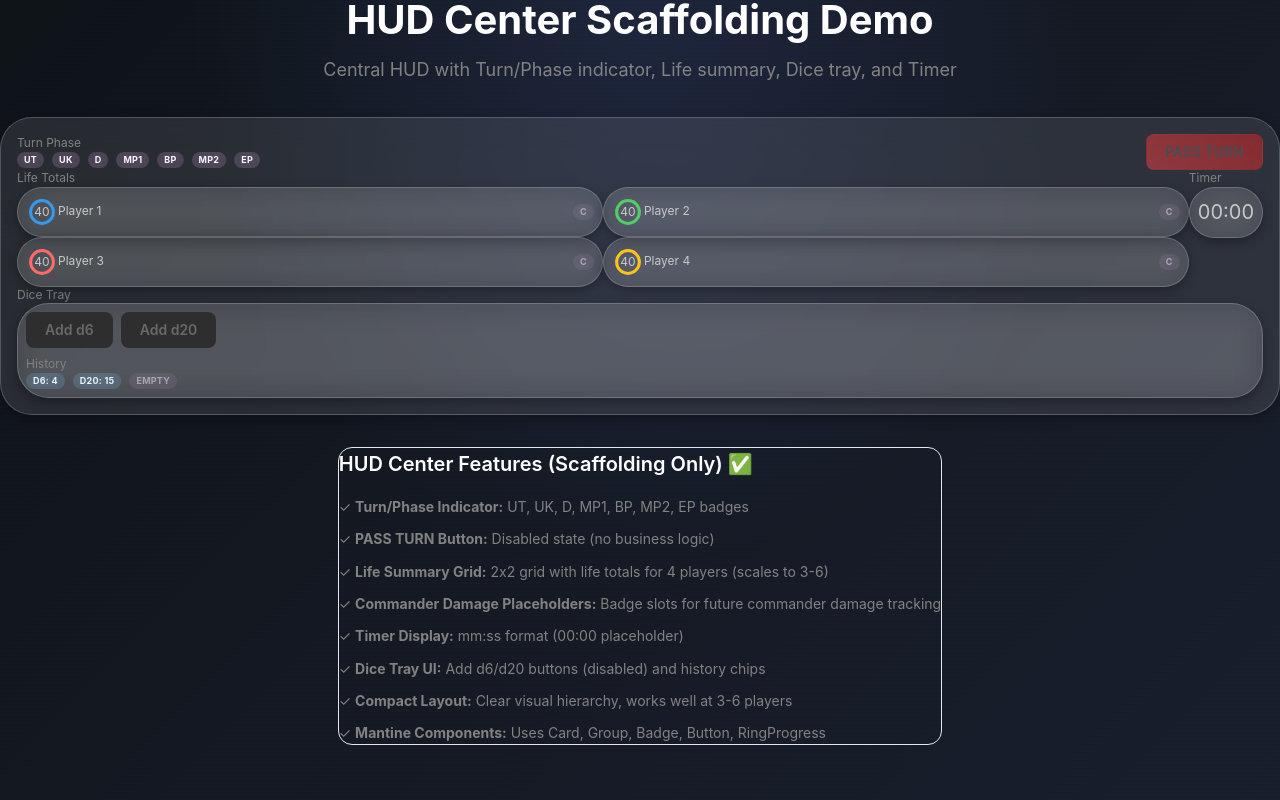
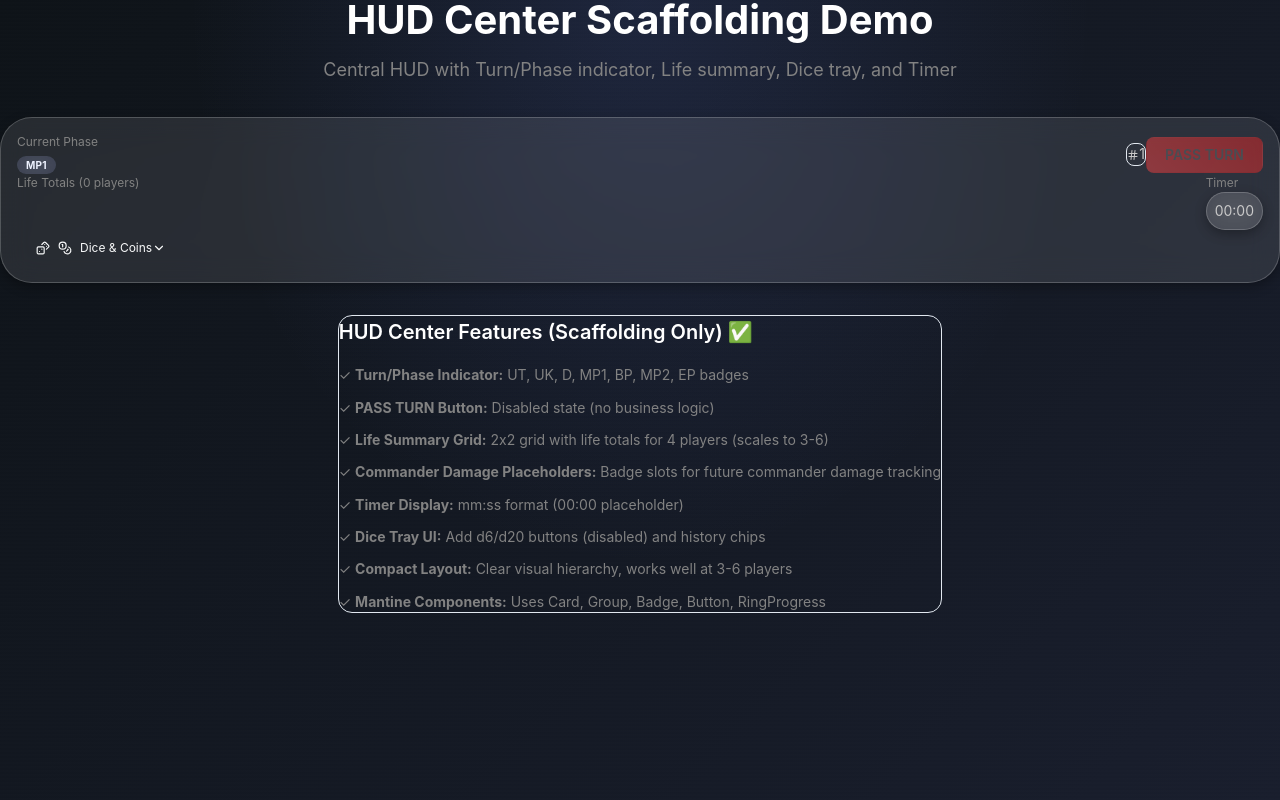
Before and after one commit to MauLom/MTG-friends, a Next.js app: page /hud-demo in a window 1280 px wide. Built offline with nearby package versions, Linux system fonts and the light colour scheme.

Commit message:
Layout changes

```diff
--- a/src/components/game/GameScreen.tsx
+++ b/src/components/game/GameScreen.tsx
@@ -25,7 +25,7 @@ export default function GameScreen() {
       <GameHeader />
       <PlayersArea />
       <GameBoard />
-      {/* <Chat /> */}
+      <Chat />
     </div>
   );
 }
--- a/src/components/game/panels/HudCenter.tsx
+++ b/src/components/game/panels/HudCenter.tsx
@@ -1,8 +1,10 @@
 'use client';
 
-import React from 'react';
-import { Group, Stack, Text, RingProgress } from '@mantine/core';
+import React, { useState } from 'react';
+import { Group, Stack, Text, RingProgress, Collapse, Tooltip } from '@mantine/core';
 import { Card, Button, Badge } from '@/components/ui';
+import { ChevronDown, ChevronUp, Dices, Coins, Hash } from 'lucide-react';
+import { useGameStore } from '@/lib/store';
 
 export interface HudCenterProps extends React.HTMLAttributes<HTMLDivElement> {
   className?: string;
@@ -15,28 +17,29 @@ const GAME_PHASES: GamePhase[] = ['UT', 'UK', 'D', 'MP1', 'BP', 'MP2', 'EP'];
 // Commander format starting life total
 const STARTING_LIFE = 40;
 
-// Mock player data for scaffolding (3-6 players)
-// Colors correspond to Mantine's color system
-const MOCK_PLAYERS = [
-  { name: 'Player 1', life: STARTING_LIFE, color: 'blue' },
-  { name: 'Player 2', life: STARTING_LIFE, color: 'green' },
-  { name: 'Player 3', life: STARTING_LIFE, color: 'red' },
-  { name: 'Player 4', life: STARTING_LIFE, color: 'yellow' },
-];
-
 /**
  * HudCenter - Central HUD component with game controls and status
  * Row 2 - Middle position
- * Scaffolding only - no business logic implemented
- *
- * Features:
- * - Turn/Phase indicator
- * - PASS TURN button (disabled)
- * - Life summary grid
- * - Dice tray UI
- * - Timer display
+ * Dynamic content based on connected players
  */
 export default function HudCenter({ className, ...props }: HudCenterProps) {
+  const { players, gameState } = useGameStore();
+  const [isDiceExpanded, setIsDiceExpanded] = useState(false);
+
+  // Get dynamic player colors (using a predefined set)
+  const playerColors = ['blue', 'green', 'red', 'yellow', 'purple', 'orange'];
+
+  // Map real players to display data
+  const displayPlayers = players.map((player, index) => ({
+    name: player.name,
+    life: STARTING_LIFE, // TODO: Get from actual game state
+    color: playerColors[index % playerColors.length]
+  }));
+
+  // Get current phase and turn from game state or default
+  const currentPhase: GamePhase = 'MP1'; // TODO: Get from actual game state
+  const currentTurn = gameState?.currentTurnIndex ? gameState.currentTurnIndex + 1 : 1;
+
   return (
     <Card
       variant="glass"
@@ -47,26 +50,33 @@ export default function HudCenter({ className, ...props }: HudCenterProps) {
       {...props}
     >
       <div className="space-y-4">
-        {/* Top Row: Phase Indicator & Pass Turn Button */}
+        {/* Top Row: Phase Indicator, Turn Counter & Pass Turn Button */}
         <div className="flex items-center justify-between gap-4">
-          {/* Phase Indicator */}
+          {/* Phase Indicator - Only show current phase */}
           <div className="flex-1" role="status" aria-label="Current turn phase">
-            <Text size="xs" c="dimmed" className="mb-2">
-              Turn Phase
+            <Text size="xs" c="dimmed" className="mb-1">
+              Current Phase
             </Text>
-            <Group gap="xs">
-              {GAME_PHASES.map((phase) => (
             <Badge
-                  key={phase}
-                  variant="secondary"
-                  size="sm"
-                  className="text-xs"
-                  aria-label={`Phase ${phase}`}
+              variant="primary"
+              size="md"
+              className="text-sm font-semibold"
+              aria-label={`Current phase is ${currentPhase}`}
             >
-                  {phase}
+              {currentPhase}
             </Badge>
-              ))}
-            </Group>
+          </div>
+
+          {/* Turn Counter */}
+          <div className="flex-shrink-0">
+            <Tooltip label="Current Turn Number" position="top" withArrow>
+              <div className="flex items-center gap-1 px-2 py-1 bg-slate-700/50 rounded-md border border-white/10">
+                <Hash size={12} className="text-white/60" />
+                <Text size="sm" className="font-mono font-bold text-white">
+                  {currentTurn}
+                </Text>
+              </div>
+            </Tooltip>
           </div>
 
           {/* Pass Turn Button */}
@@ -81,15 +91,19 @@ export default function HudCenter({ className, ...props }: HudCenterProps) {
           </Button>
         </div>
 
-        {/* Middle Row: Life Summary Grid & Timer */}
+        {/* Middle Row: Life Summary Grid & Timer - Only Connected Players */}
         <div className="flex items-start justify-between gap-4">
-          {/* Life Summary Grid */}
+          {/* Life Summary Grid - Dynamic based on connected players */}
           <div className="flex-1" role="region" aria-label="Player life totals">
             <Text size="xs" c="dimmed" className="mb-2">
-              Life Totals
+              Life Totals ({displayPlayers.length} players)
             </Text>
-            <div className="grid grid-cols-2 gap-2">
-              {MOCK_PLAYERS.map((player, idx) => (
+            <div className={`grid gap-2 ${
+              displayPlayers.length <= 2 ? 'grid-cols-2' :
+              displayPlayers.length <= 4 ? 'grid-cols-2' :
+              'grid-cols-3'
+            }`}>
+              {displayPlayers.map((player, idx) => (
                 <Card
                   key={idx}
                   variant="glass"
@@ -101,7 +115,7 @@ export default function HudCenter({ className, ...props }: HudCenterProps) {
                   <Group gap="xs" className="justify-between">
                     <div className="flex items-center gap-2">
                       <RingProgress
-                        size={32}
+                        size={28}
                         thickness={3}
                         sections={[{ value: (player.life / STARTING_LIFE) * 100, color: player.color }]}
                         label={
@@ -115,16 +129,6 @@ export default function HudCenter({ className, ...props }: HudCenterProps) {
                         {player.name}
                       </Text>
                     </div>
-                    {/* Placeholder for Commander Damage Badges */}
-                    <div className="flex gap-1">
-                      <Badge
-                        variant="secondary"
-                        size="sm"
-                        className="text-xs opacity-50"
-                      >
-                        C
-                      </Badge>
-                    </div>
                   </Group>
                 </Card>
               ))}
@@ -137,63 +141,86 @@ export default function HudCenter({ className, ...props }: HudCenterProps) {
               Timer
             </Text>
             <Card variant="glass" padding="sm" className="text-center">
-              <Text size="xl" className="font-mono font-bold" aria-label="0 minutes 0 seconds">
+              <Text size="sm" className="font-mono font-bold" aria-label="0 minutes 0 seconds">
                 00:00
               </Text>
             </Card>
           </div>
         </div>
 
-        {/* Bottom Row: Dice Tray */}
-        <div role="region" aria-label="Dice tray">
-          <Text size="xs" c="dimmed" className="mb-2">
-            Dice Tray
-          </Text>
-          <Card variant="glass" padding="sm">
+        {/* Bottom Row: Collapsible Dice & Coin Tray */}
+        <div role="region" aria-label="Dice and coin tray">
+          <Button
+            variant="ghost"
+            size="sm"
+            onClick={() => setIsDiceExpanded(!isDiceExpanded)}
+            className="w-full flex items-center justify-between p-2 text-xs"
+            aria-expanded={isDiceExpanded}
+            aria-controls="dice-tray-content"
+          >
+            <Group gap="xs">
+              <Dices size={14} />
+              <Coins size={14} />
+              <Text size="xs">Dice & Coins</Text>
+            </Group>
+            {isDiceExpanded ? <ChevronUp size={14} /> : <ChevronDown size={14} />}
+          </Button>
+
+          <Collapse in={isDiceExpanded}>
+            <div id="dice-tray-content">
+              <Card variant="glass" padding="sm" className="mt-2">
                 <Stack gap="xs">
-              {/* Dice Controls */}
-              <Group gap="xs" role="group" aria-label="Dice controls">
+                {/* Dice & Coin Controls */}
+                <Group gap="xs" role="group" aria-label="Dice and coin controls">
                   <Button
                     variant="secondary"
                     size="sm"
                     disabled
                     className="text-xs"
-                  aria-label="Add d6 die (currently disabled)"
+                    aria-label="Roll d6 die (currently disabled)"
                   >
-                  Add d6
+                    Roll d6
                   </Button>
                   <Button
                     variant="secondary"
                     size="sm"
                     disabled
                     className="text-xs"
-                  aria-label="Add d20 die (currently disabled)"
+                    aria-label="Roll d20 die (currently disabled)"
                   >
-                  Add d20
+                    Roll d20
+                  </Button>
+                  <Button
+                    variant="secondary"
+                    size="sm"
+                    disabled
+                    className="text-xs"
+                    aria-label="Flip coin (currently disabled)"
+                  >
+                    Flip Coin
                   </Button>
                 </Group>
 
-              {/* Dice History Chips */}
-              <div role="log" aria-label="Dice roll history">
+                {/* Roll History */}
+                <div role="log" aria-label="Dice and coin history">
                   <Text size="xs" c="dimmed" className="mb-1">
-                  History
+                    Recent Rolls
                   </Text>
                   <Group gap="xs">
                     {/* Placeholder history chips */}
                     <Badge variant="info" size="sm" className="text-xs" aria-label="d6 roll: 4">
                       d6: 4
                     </Badge>
-                  <Badge variant="info" size="sm" className="text-xs" aria-label="d20 roll: 15">
-                    d20: 15
-                  </Badge>
-                  <Badge variant="secondary" size="sm" className="text-xs opacity-50" aria-label="Empty slot">
-                    Empty
+                    <Badge variant="info" size="sm" className="text-xs" aria-label="Coin flip: Heads">
+                      🪙: H
                     </Badge>
                   </Group>
                 </div>
                 </Stack>
               </Card>
             </div>
+          </Collapse>
+        </div>
       </div>
     </Card>
   );
--- a/src/theme/mantineTheme.ts
+++ b/src/theme/mantineTheme.ts
@@ -132,7 +132,7 @@ export const mantineTheme = createTheme({
       styles: {
         root: {
           transition: 'all 300ms ease',
-          '&:focus-visible': {
+          '&:focusVisible': {
             outline: '3px solid var(--mantine-color-primary-4)',
             outlineOffset: '2px',
           },
```
Also changed, not shown: src/components/game/GameBoard.tsx (+112 -58 lines). Lines whose indentation alone changed are shown as unchanged.
